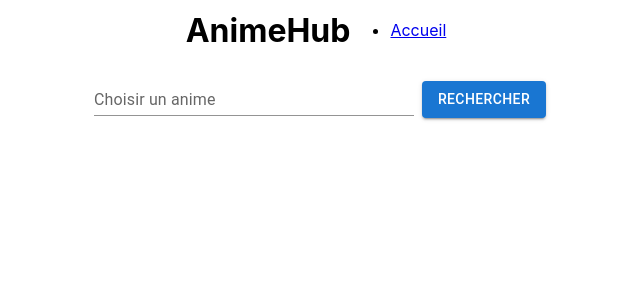
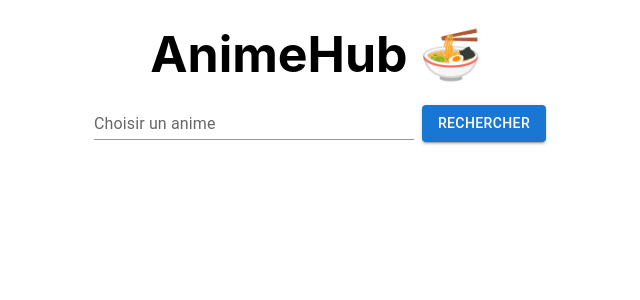
Before and after one commit to jeromeBRM/anime-hub-app, a React (Create React App) app: page / in a window 1280 px wide. Shown: the top 300 px of the page, without its empty margins (324-964 px from the left). Built offline with nearby package versions, Linux system fonts and the light colour scheme.

Commit message:
first screen DONE! Accueil, Cards and link to detail page

```diff
--- /dev/null
+++ b/src/pages/AffichAnime.js
@@ -0,0 +1,63 @@
+import React, { useEffect, useState } from "react";
+import { Link } from "react-router-dom";
+import Grid from "@mui/material/Grid";
+import Card from "@mui/material/Card";
+import CardContent from "@mui/material/CardContent";
+import CardMedia from "@mui/material/CardMedia";
+import Typography from "@mui/material/Typography";
+
+function AffichAnime(props) {
+  const [animes, setAnimes] = useState([]);
+
+  useEffect(() => {
+    if (props.a) {
+      fetch(
+        `https://api.jikan.moe/v4/anime?type=tv&limit=20&order_by=score&sort=desc&q=${props.a}`
+      )
+        .then((res) => {
+          if (!res.ok) {
+            throw new Error("Network response was not ok");
+          }
+          return res.json();
+        })
+        .then((dataJSON) => {
+          const animeData = dataJSON.data || []; // Check if dataJSON.data exists
+          setAnimes(animeData);
+          console.log({ animes: animeData });
+        })
+        .catch((error) => {
+          console.error("Fetch error:", error);
+          setAnimes([]); // Set animes to an empty array in case of error
+        });
+      console.log(props.a);
+    }
+  }, [props.a]);
+
+  return (
+    <div>
+      <Grid container >
+        {animes.map((i) => {
+          console.log(i);
+          return (
+            <Card style={{ height: "318px", width: "230px", margin: "1.5%" }}>
+              <Link to={"/anime/" + i.mal_id}>
+                <CardMedia style={{ height: "200px" }}>
+                  <img
+                    style={{ width: "100%", height: "100%", objectFit: "cover" }}
+                    src={i.images.jpg.image_url}
+                    alt="affiche"
+                  ></img>
+                </CardMedia>
+                <CardContent>
+                  <Typography component="h5">{i.title}</Typography>
+                </CardContent>
+              </Link>
+            </Card>
+          );
+        })}
+      </Grid>
+    </div>
+  );
+}
+
+export default AffichAnime;
--- a/src/pages/FormTexte.js
+++ b/src/pages/FormTexte.js
@@ -1,4 +1,9 @@
 import React, { useState } from "react";
+//search bar components
+import Box from "@mui/material/Box";
+import TextField from "@mui/material/TextField";
+//search button components
+import Button from "@mui/material/Button";
 
 function FormTexte(props) {
   const [texte, setTexte] = useState("");
@@ -14,17 +19,29 @@ function FormTexte(props) {
   };
   return (
 
-
-
-
-
-
-
     <form onSubmit={handleSubmit}>
-      <label>Film : </label>
-      <input type="text" value={texte} onChange={handleChange} />
-      <input type="submit" value="Submit" />
-    </form>
+    <Box
+      component="form"
+      sx={{
+        "& > :not(style)": { m: 1, width: "25vw" },
+      }}
+      noValidate
+      autoComplete="off"
+    >
+      <TextField
+        type="text"
+        id="standard-basic"
+        label="Choisir un anime"
+        variant="standard"
+        name="search"
+        value={texte}
+        onChange={handleChange}
+      />
+    </Box>
+    <Button type="submit" value="Submit" id="search-button" variant="contained">
+      Rechercher
+    </Button>
+  </form>
   );
 }
 
--- a/src/pages/Home.js
+++ b/src/pages/Home.js
@@ -1,100 +1,24 @@
 import { Link } from "react-router-dom";
 import { useState } from "react";
-//search bar components
-import Box from "@mui/material/Box";
-import TextField from "@mui/material/TextField";
-//search button components
-import Button from "@mui/material/Button";
-
-//List Grid content
-import Grid from "@mui/material/Grid";
-import Card from "@mui/material/Card";
-import CardContent from "@mui/material/CardContent";
-import CardMedia from "@mui/material/CardMedia";
-import Typography from "@mui/material/Typography";
+import AffichAnime from "./AffichAnime";
+import FormTexte from "./FormTexte";
 
 function Home() {
-  const [animes, setAnimes] = useState([]);
-  const [detailAnime, setDetail] = useState([]);
-  const [query, setQuery] = useState("");
-
-  const fetchAnimes = async (e) => {
-    e.preventDefault();
-    const endpoint =
-      "https://api.jikan.moe/v4/anime?type=tv&limit=20&order_by=score&sort=desc&q=" +
-      query;
-
-    const reponse = await fetch(endpoint);
-    const animes = await reponse.json();
-
-    setAnimes(uniqueById(animes.data));
+  const [anime, setAnime] = useState("");
+  const handlerAnime = (texte) => {
+    setAnime(texte);
   };
-
-  //helper function to remove doubles in anime list
-
-  const uniqueById = (array) => {
-    const seen = new Set();
-    return array.reduce((acc, anime) => {
-      if (!seen.has(anime.mal_id)) {
-        seen.add(anime.mal_id);
-        acc.push(anime);
-      }
-      return acc;
-    }, []);
-  };
-
-  const handleQueryChange = (e) => {
-    setQuery(e.target.value);
-  };
-
-  const animeList = animes.map((anime) => (
-    // <li key={anime.mal_id + anime.rank}>
-    //   <Link to={"/anime/" + anime.mal_id}>{anime.title}</Link>
-    // </li>
-    <Card style={{ width: "180px", margin: "1%" }} key={anime.mal_id}>
-      <CardMedia style={{ height: "200px" }}>
-        <img
-          component="img"
-          //    alt={i.title}
-          height="200"
-          // image={i.images.jpg.image_url}
-        ></img>
-      </CardMedia>
-      <CardContent>
-        <Link to={"/anime/" + anime.mal_id}>{anime.title}<Typography component="h5">{anime.title}</Typography></Link>
-      </CardContent>
-    </Card>
-  ));
-
   return (
     <div className="App">
-      <form onSubmit={fetchAnimes}>
-        <Box
-          component="form"
-          sx={{
-            "& > :not(style)": { m: 1, width: "25vw" },
-          }}
-          noValidate
-          autoComplete="off"
-        >
-          <TextField
-            type="text"
-            id="standard-basic"
-            label="Choisir un anime"
-            variant="standard"
-            name="search"
-            onChange={handleQueryChange}
-          />
-        </Box>
-        <Button type="submit" id="search-button" variant="contained">
-          Rechercher
-        </Button>
-      </form>
-
-      <div className="anime-list">
-        <Grid container spacing={2}>
-          {animeList}
-        </Grid>
+      <FormTexte handlerV={handlerAnime}></FormTexte>
+      <div
+        style={{
+          display: "flex",
+          alignItems: "center",
+          justifyContent: "center",
+        }}
+      >
+        <AffichAnime a={anime}></AffichAnime>
       </div>
     </div>
   );
--- a/src/pages/Layout.js
+++ b/src/pages/Layout.js
@@ -3,19 +3,18 @@ import { Outlet, Link } from "react-router-dom";
 const Layout = () => {
   return (
     <>
-      <header className="App-header">
-        <h1>AnimeHub</h1>
-        <nav>
-          <ul>
-            <li>
-              <Link to="/">Accueil</Link>
-            </li>
-          </ul>
-        </nav>
+      <header className="App-header"
+      style={{ marginTop: "3vh"}}>
+        <Link
+          to="/"
+          style={{ textDecoration: "none" , color: "#000", fontSize : "25px"}}
+        >
+          <h1>AnimeHub 🍜</h1>
+        </Link>
       </header>
       <Outlet />
     </>
-  )
+  );
 };
 
 export default Layout;
```
Also changed, not shown: src/pages/AfficheListAnime.js (deleted, +0 -36 lines).
